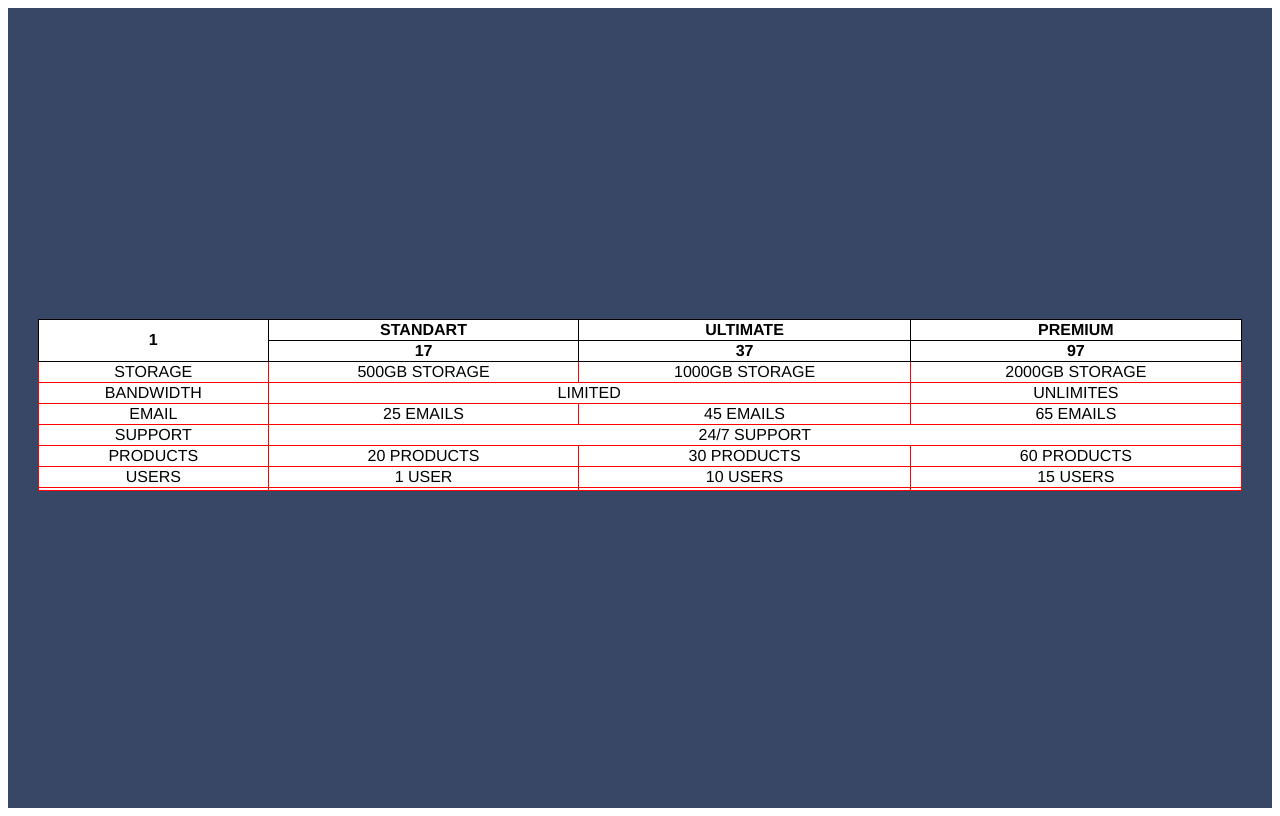
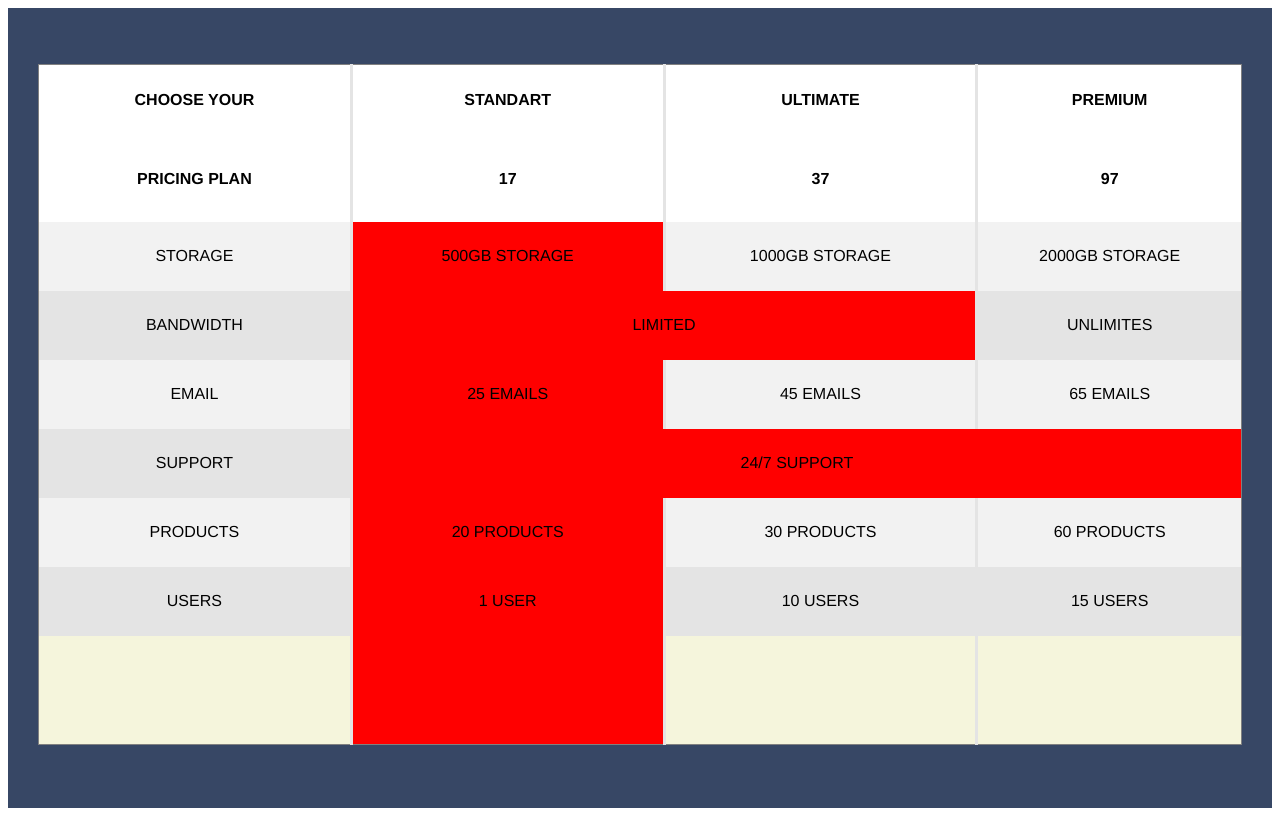
Before and after one commit to olegzip/frontend, a plain HTML site: page src/homework5/index.html in a window 1280 px wide. Drawn offline with nearby package versions, Linux system fonts and the light colour scheme.

Commit message:
HomeWork4 60% ready

```diff
--- a/src/homework5/css/style.css
+++ b/src/homework5/css/style.css
@@ -22,13 +22,59 @@ table{
     font-family: 'Arimo', sans-serif;
     background-color: white;
 }
-th{
-    border: 1px solid black;
-}
-td{
-    border: 1px solid red;
-    max-height: 4.4rem;
-}
-tr{
+#col2{
+    border-left: 0.2rem solid rgb(228, 228, 228);
+    border-right: 0.2rem solid rgb(228, 228, 228);
+    box-shadow: 0.4em 0.4em 5px rgba(122,122,122,0.5);
 
 }
+#col3{
+    border-right: 0.2rem solid rgb(228, 228, 228);
+
+}
+
+table colgroup col{
+    width: 26%;
+}
+table colgroup:first-child{
+    width: 23%;
+}
+colgroup>col{
+
+}
+td:nth-of-type(2){
+ background-color: red;
+}
+/*TABLE HEADER:*/
+
+thead th{
+
+}
+thead tr:nth-child(even){
+    height: 86px;
+}
+thead tr:nth-child(odd){
+    height: 71px;
+}
+
+/*TABLE BODY:*/
+
+tbody tr:nth-child(even){
+    height: 69px;
+    background-color: rgb(228, 228, 228);
+
+}
+tbody tr:nth-child(odd){
+    height: 69px;
+    background-color: rgb(242, 242, 242);
+}
+
+/*TABLE FOOTER (LAST ROW):*/
+
+tfoot td{
+    background-color: beige;
+    height: 30px;
+}
+tfoot tr{
+    height: 109px;
+}
--- a/src/homework5/index.html
+++ b/src/homework5/index.html
@@ -12,14 +12,21 @@
 <div class="container">
     <div class="table-wrapper">
     <table>
+        <colgroup>
+            <col>
+            <col id="col2">
+            <col id="col3">
+            <col>
+        </colgroup>
         <thead>
         <tr>
-            <th rowspan="2">1</th>
+            <th>choose your</th>
             <th>standart</th>
             <th>ultimate</th>
             <th>premium</th>
         </tr>
         <tr>
+            <th>pricing plan</th>
             <th>17</th>
             <th>37</th>
             <th>97</th>
```
